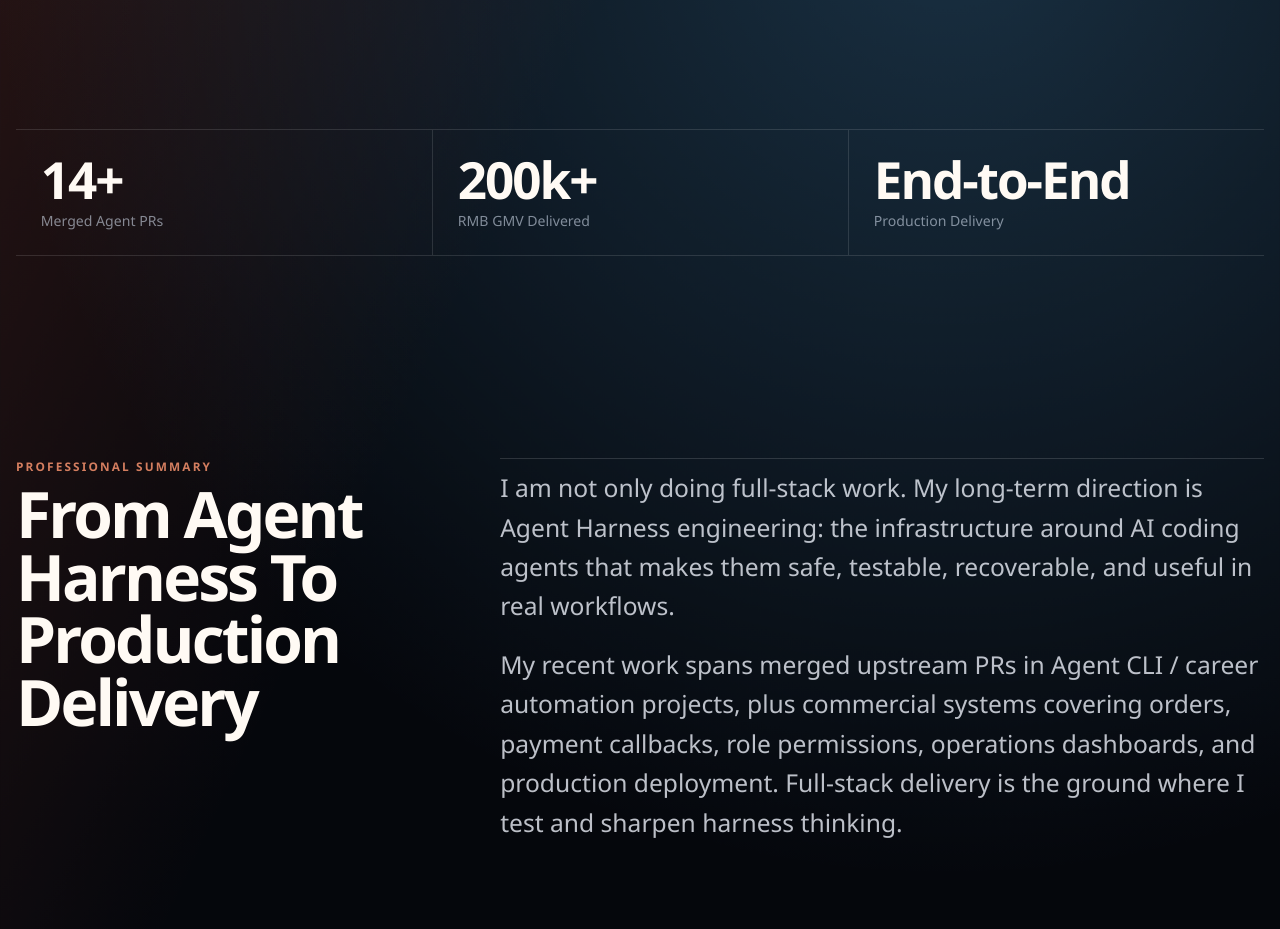
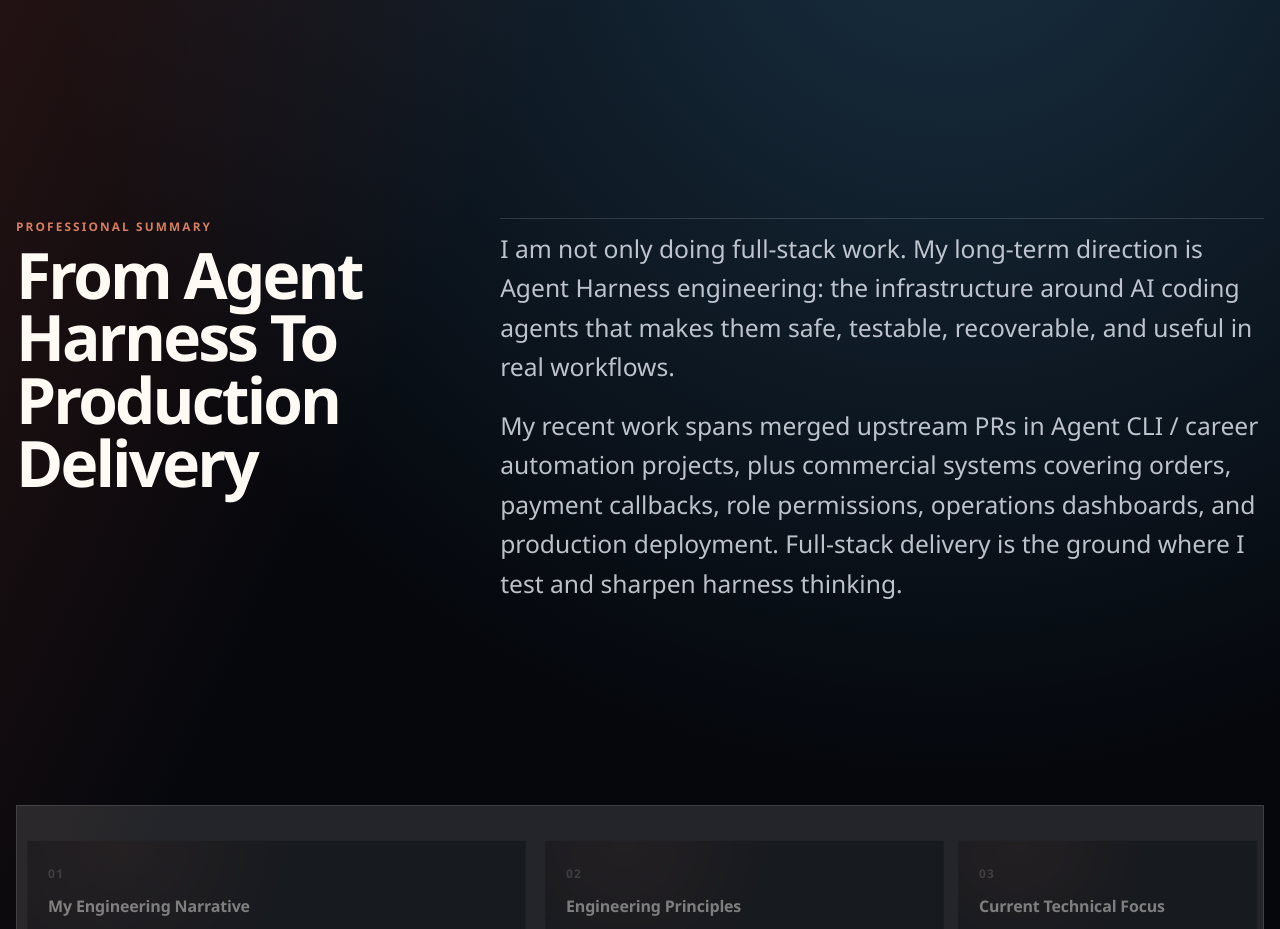
Before and after one commit to luochen211/luo-chen-com, a React (Vite) app: page / in a window 1280 px wide. Shown: the part 800-1729 px from the top of the page. Built offline with nearby package versions, Linux system fonts and the light colour scheme.

Commit message:
Remove homepage metric strip

```diff
--- a/src/App.css
+++ b/src/App.css
@@ -306,43 +306,6 @@ h1 {
   color: rgba(240, 244, 252, 0.8);
   line-height: 1.72;
   font-size: 0.95rem;
-}
-
-.stats {
-  margin: 0;
-  padding: 0;
-  list-style: none;
-}
-
-.stats-rail {
-  display: grid;
-  grid-template-columns: repeat(3, minmax(0, 1fr));
-  gap: 0;
-  border-top: 1px solid rgba(255, 255, 255, 0.12);
-  border-bottom: 1px solid rgba(255, 255, 255, 0.12);
-}
-
-.stats-rail li {
-  padding: 1.55rem;
-}
-
-.stats-rail li + li {
-  border-left: 1px solid rgba(255, 255, 255, 0.12);
-}
-
-.stats strong {
-  display: block;
-  color: #fffaf4;
-  font-size: clamp(2rem, 4vw, 4.2rem);
-  line-height: 0.95;
-  letter-spacing: -0.04em;
-}
-
-.stats span {
-  display: block;
-  margin-top: 0.5rem;
-  color: rgba(220, 230, 246, 0.56);
-  font-size: 0.88rem;
 }
 
 .page-section {
@@ -902,15 +865,9 @@ h1 {
     transform: none;
   }
 
-  .stats-rail,
   .course-stats,
   .judge-grid {
     grid-template-columns: 1fr;
-  }
-
-  .stats-rail li + li {
-    border-left: 0;
-    border-top: 1px solid rgba(255, 255, 255, 0.12);
   }
 
   .capability-matrix {
--- a/src/App.jsx
+++ b/src/App.jsx
@@ -897,15 +897,6 @@ function HomePage({ t }) {
         </div>
       </section>
 
-      <ul className="stats stats-rail reveal">
-        {t.hero.stats.map((stat) => (
-          <li key={stat.label}>
-            <strong>{stat.value}</strong>
-            <span>{stat.label}</span>
-          </li>
-        ))}
-      </ul>
-
       <SummarySection t={t} />
       <section className="capability-matrix page-section">
         {capabilities.map((capability, index) => {
```
